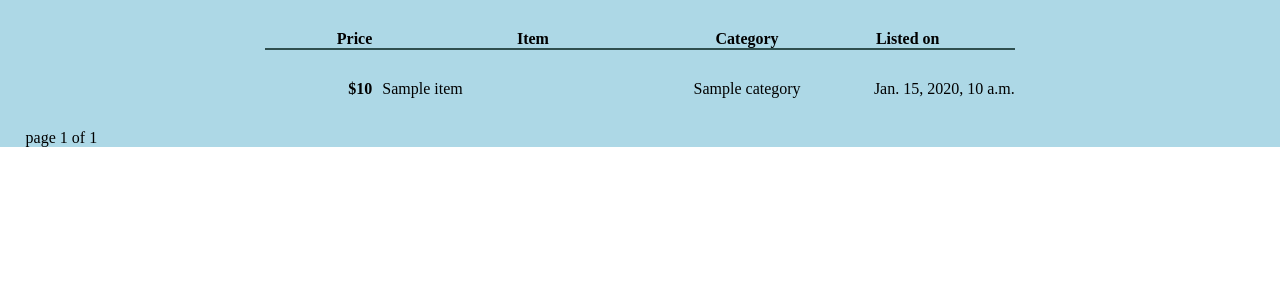
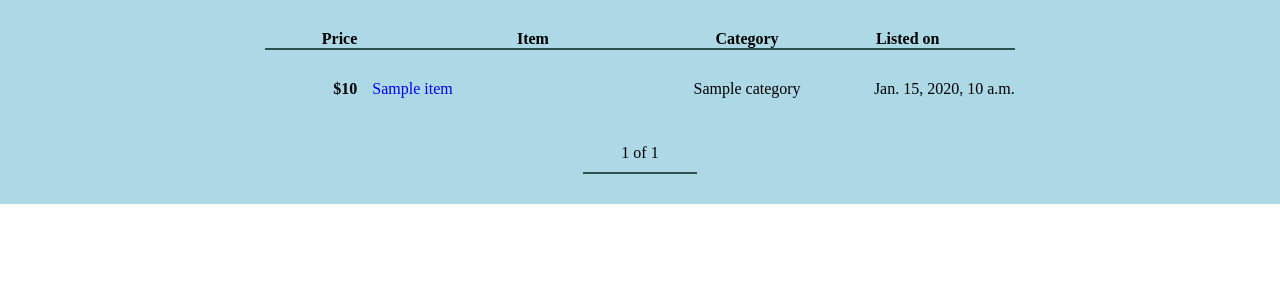
Before and after one commit to dmichaux/market, a Django app: template marketapp/templates/items/index.html in a window 1280 px wide. Shown: the part 171-471 px from the top of the page. Run offline with Django 3.2, Linux system fonts and the light colour scheme; the template is opened without the code that fills it: most values are stand-ins (such as "Sample title", 1, 10 or a date in 2020).

Commit message:
Style pagination and others

```diff
--- a/marketapp/static/marketapp/styles/index.css
+++ b/marketapp/static/marketapp/styles/index.css
@@ -2,7 +2,7 @@
 
 main {
     display: grid;
-    grid-template-rows: 1fr auto;
+    grid-template-rows: auto 1fr;
 }
 
 .items-list {
@@ -15,7 +15,7 @@ main {
 .list-head, .listed-item {
     display: grid;
     grid-template-columns: 1fr 3fr 1fr 2fr;
-    margin-bottom: 15px;
+    margin-bottom: 30px;
 }
 
 .list-head {
@@ -30,16 +30,18 @@ main {
 
 .list-heading-price {
     place-self: center end;
+    margin-right: 15px;
 }
 
 .item-price {
     place-self: center end;
+    margin-right: 15px;
     font-weight: bold;
 }
 
 .item-name {
     place-self: center start;
-    padding-left: 10px;
+    text-decoration: none;
 }
 
 .item-category {
@@ -51,3 +53,36 @@ main {
 }
 
 /* === Pagination === */
+
+.pagination {
+    place-self: center;
+    display: grid;
+    grid-template-columns: 1fr 2fr 1fr;
+    grid-template-areas:
+        'previous current next';
+    margin-bottom: 30px;
+    padding: 10px 20px;
+    padding-top: 0;
+    border-bottom: 2px solid darkslategray;
+}
+
+.pagination > * {
+    place-self: center;
+}
+
+.pagination a {
+    margin: 0 5px;
+    text-decoration: none;
+}
+
+.previous {
+    grid-area: previous;
+}
+
+.current {
+    grid-area: current;
+}
+
+.next {
+    grid-area: next;
+}
--- a/marketapp/templates/items/index.html
+++ b/marketapp/templates/items/index.html
@@ -18,28 +18,32 @@
         {% for item in items %}
             <li class='listed-item'>
                 <span class='item-price'>${{item.price}}</span>
-                <span class='item-name'>{{item.name}}</span>
+                <a class='item-name' href={% url 'marketapp:detail' item.id %}>
+                    {{item.name}}
+                </a>
                 <span class='item-category'>{{item.category.name}}</span>
                 <span class='item-list-date'>{{item.list_date}}</span>
             </li>
         {% endfor %}
     </ul>
 
-    <div class="pagination">
-        <span class="step-links">
-            {% if items.has_previous %}
+    <div class='pagination'>
+        {% if items.has_previous %}
+            <div class='previous'>
                 <a href="?page=1">&laquo; first</a>
                 <a href="?page={{ items.previous_page_number }}">previous</a>
-            {% endif %}
+            </div>
+        {% endif %}
 
-            <span class="current">
-                page {{ items.number }} of {{ items.paginator.num_pages }}
-            </span>
+        <span class='current'>
+            {{ items.number }} of {{ items.paginator.num_pages }}
+        </span>
 
-            {% if items.has_next %}
+        {% if items.has_next %}
+            <div class='next'>
                 <a href="?page={{ items.next_page_number }}">next</a>
                 <a href="?page={{ items.paginator.num_pages }}">last &raquo;</a>
-            {% endif %}
-        </span>
+            </div>
+        {% endif %}
     </div>
 {% endblock content %}
```
